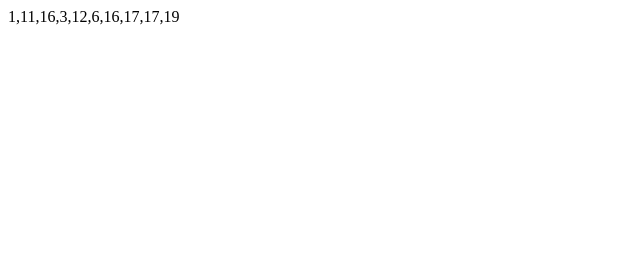
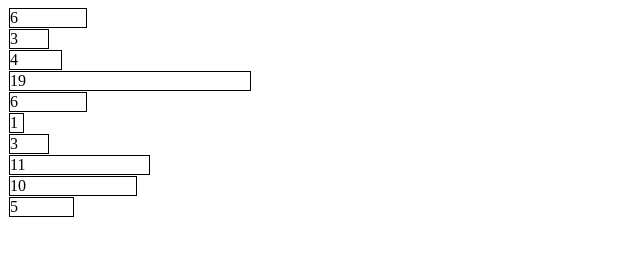
Before and after one commit to Andrew-Eyhorn/Andrew-Eyhorn.github.io, a plain HTML site: page Algorithim.html in a window 1280 px wide. Shown: the whole page, without its empty margins (0-640 px from the left). Drawn offline with Linux system fonts and the light colour scheme.

Commit message:
Added style to the generated number set.

```diff
--- a/Algorithim.html
+++ b/Algorithim.html
@@ -1,12 +1,22 @@
 <html>
 
 <head>
+    <style>
+        .numberSet {
+            display: inline-block
+        }
+        .number {
+            border-style: solid;
+            border-width: 1px;
+            margin: 1px;
+            width:10%
+
+        }
+    </style>
 </head>
 
 <body>
-    <p id=1>
-        ...
-    </p>
+<div id = 'numberSet'></div>
 </body>
 <script>
     const sleep = (milliseconds) => {
@@ -15,15 +25,34 @@
     const numberOfElements = 10;
     let numberSet = [];
     let swapPlaceHolder = 0;
-    var numberList = document.getElementById(1)
+    let numberSetPlaceholder;
+    var numberList = document.getElementById(69)
+    document.addEventListener("DOMContentLoaded", () => {
+              numberSetPlaceholder = document.getElementById('numberSet')
+               generateNumbers();
+               displayNumbers();
+              });
+   function generateNumbers() {
     for (i = 0; i < numberOfElements; i++) {
         let randomNumber = Math.round((Math.random() * ((19 - 1) + 1)) + 1);
-        numberSet[i] = randomNumber;
+        numberSet.push(randomNumber);
     };
-    numberList.innerHTML = numberSet
+   }
+  function displayNumbers() {
+      for (let number of numberSet) {
+          let numberSetVisual = document.createElement('div');
+          numberSetVisual.classList.add('number');
+          numberSetVisual.setAttribute('style', `width:${number}%;`);
+          numberSetVisual.appendChild(document.createTextNode(number));
+          numberSetPlaceholder.appendChild(numberSetVisual);
+      }
+  }
+
+
+
     console.log(numberSet);
+
     var numbersSwapped = true;
-
     async function passthrough() {
         numbersSwapped = false
         for (i = 0; i < numberOfElements - 1; i++) {
@@ -34,6 +63,7 @@
             numberSet[i] = swapPlaceHolder;
             numbersSwapped = true;
             numberList.innerHTML = numberSet
+
         }
 
 
```
